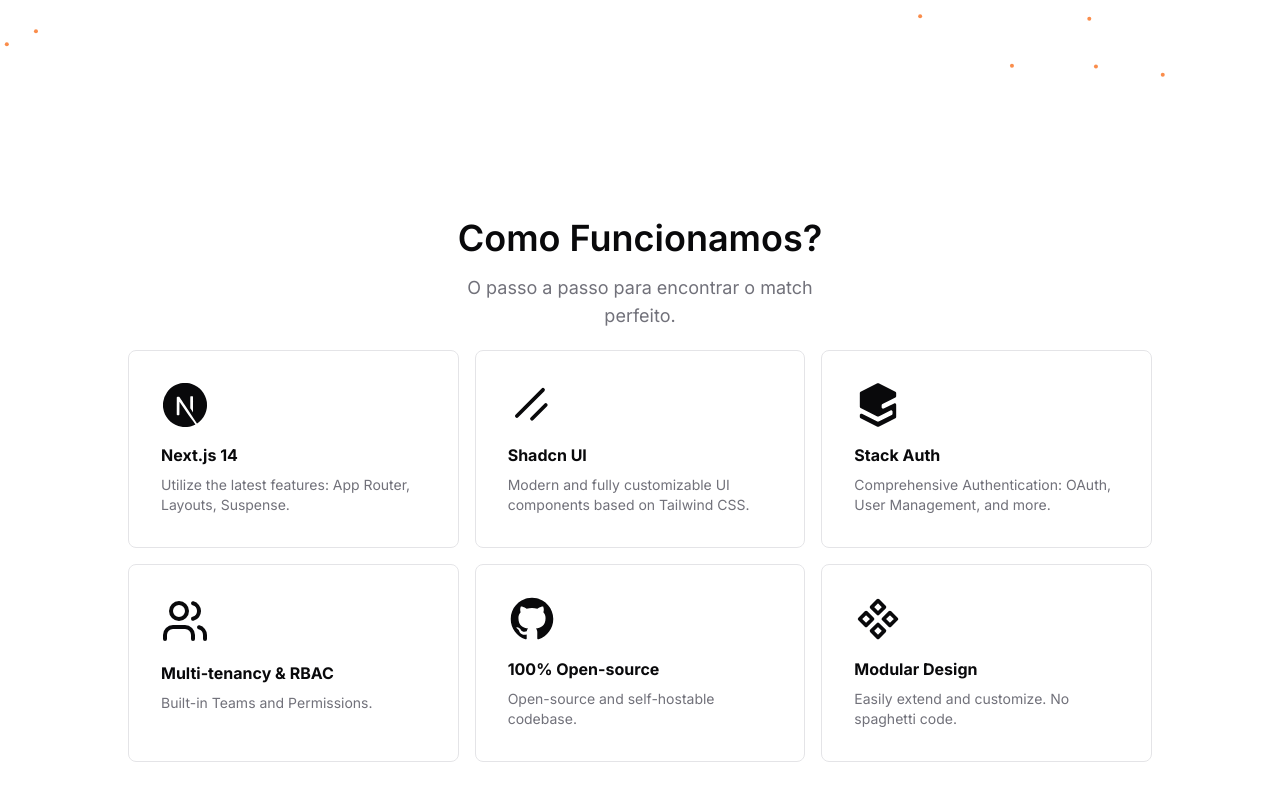
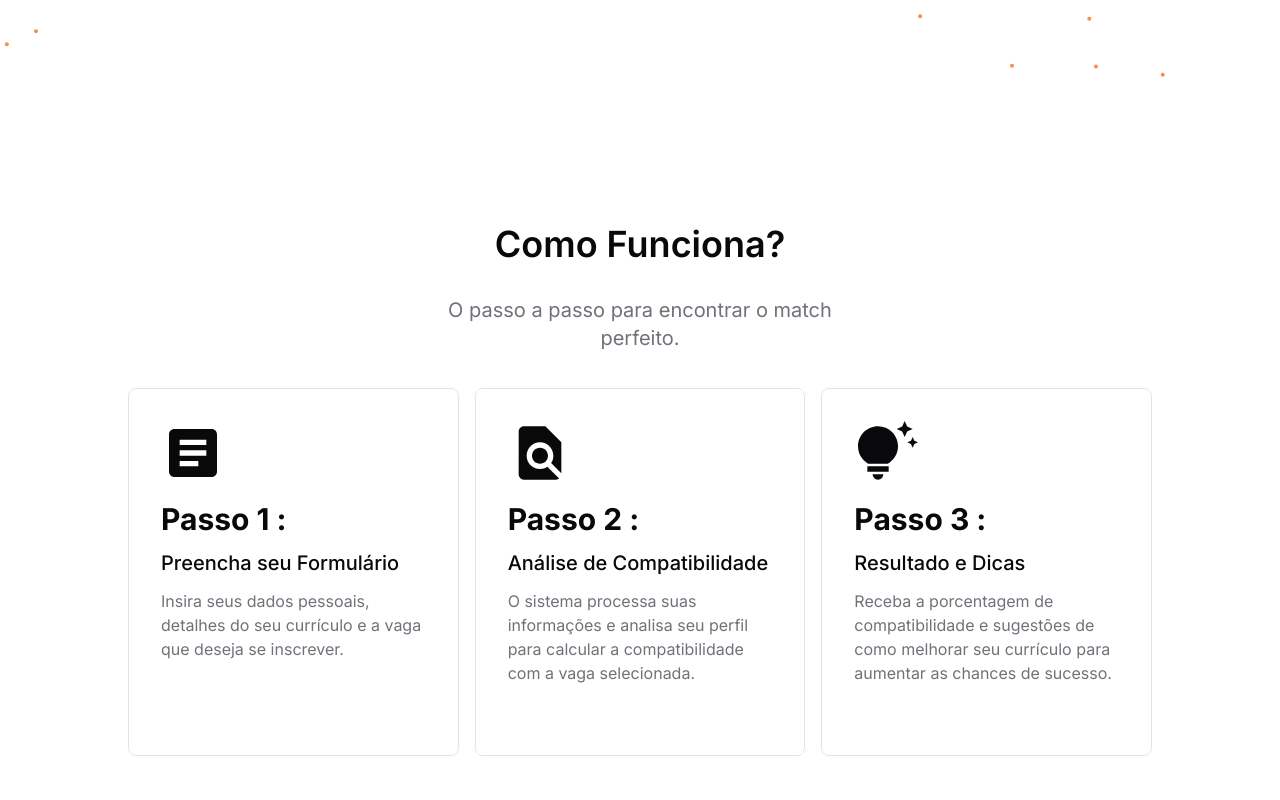
Before and after one commit to jvsfrancisco/conect.ai, a Next.js app: page / in a window 1280 px wide. Shown: the part 710-1510 px from the top of the page. Built offline with nearby package versions, Linux system fonts and the light colour scheme.

Commit message:
feat: implements the steps guide

```diff
--- a/app/(landing-page)/page.tsx
+++ b/app/(landing-page)/page.tsx
@@ -2,8 +2,9 @@
 import { FeatureGrid } from "@/components/features";
 import { Hero } from "@/components/hero";
 import { PricingGrid } from "@/components/pricing";
-import { GitHubLogoIcon } from "@radix-ui/react-icons";
-import { ComponentIcon, Users } from "lucide-react";
+import TipsAndUpdatesIcon from '@mui/icons-material/TipsAndUpdates';
+import FindInPageIcon from '@mui/icons-material/FindInPage';
+import ArticleIcon from '@mui/icons-material/Article';
 
 export default async function IndexPage() {
 
@@ -19,86 +20,35 @@
 
       <div id="comofuncionamos" />
       <FeatureGrid
-        title="Como Funcionamos?"
+        title="Como Funciona?"
         subtitle="O passo a passo para encontrar o match perfeito."
         items={[
           {
             icon: (
-              <svg viewBox="0 0 24 24" className="h-12 w-12 fill-current">
-                <path d="M11.572 0c-.176 0-.31.001-.358.007a19.76 19.76 0 0 1-.364.033C7.443.346 4.25 2.185 2.228 5.012a11.875 11.875 0 0 0-2.119 5.243c-.096.659-.108.854-.108 1.747s.012 1.089.108 1.748c.652 4.506 3.86 8.292 8.209 9.695.779.25 1.6.422 2.534.525.363.04 1.935.04 2.299 0 1.611-.178 2.977-.577 4.323-1.264.207-.106.247-.134.219-.158-.02-.013-.9-1.193-1.955-2.62l-1.919-2.592-2.404-3.558a338.739 338.739 0 0 0-2.422-3.556c-.009-.002-.018 1.579-.023 3.51-.007 3.38-.01 3.515-.052 3.595a.426.426 0 0 1-.206.214c-.075.037-.14.044-.495.044H7.81l-.108-.068a.438.438 0 0 1-.157-.171l-.05-.106.006-4.703.007-4.705.072-.092a.645.645 0 0 1 .174-.143c.096-.047.134-.051.54-.051.478 0 .558.018.682.154.035.038 1.337 1.999 2.895 4.361a10760.433 10760.433 0 0 0 4.735 7.17l1.9 2.879.096-.063a12.317 12.317 0 0 0 2.466-2.163 11.944 11.944 0 0 0 2.824-6.134c.096-.66.108-.854.108-1.748 0-.893-.012-1.088-.108-1.747-.652-4.506-3.859-8.292-8.208-9.695a12.597 12.597 0 0 0-2.499-.523A33.119 33.119 0 0 0 11.573 0zm4.069 7.217c.347 0 .408.005.486.047a.473.473 0 0 1 .237.277c.018.06.023 1.365.018 4.304l-.006 4.218-.744-1.14-.746-1.14v-3.066c0-1.982.01-3.097.023-3.15a.478.478 0 0 1 .233-.296c.096-.05.13-.054.5-.054z" />
-              </svg>
+              <ArticleIcon/>
             ),
-            title: "Next.js 14",
+            title1: "Passo 1 :",
+            title2: "Preencha seu Formulário",
             description:
-              "Utilize the latest features: App Router, Layouts, Suspense.",
+              "Insira seus dados pessoais, detalhes do seu currículo e a vaga que deseja se inscrever.",
           },
           {
             icon: (
-              <svg
-                xmlns="http://www.w3.org/2000/svg"
-                viewBox="0 0 256 256"
-                className="h-12 w-12 fill-current"
-              >
-                <rect width="256" height="256" fill="none"></rect>
-                <line
-                  x1="208"
-                  y1="128"
-                  x2="128"
-                  y2="208"
-                  fill="none"
-                  stroke="currentColor"
-                  strokeLinecap="round"
-                  strokeLinejoin="round"
-                  strokeWidth="22"
-                ></line>
-                <line
-                  x1="192"
-                  y1="40"
-                  x2="40"
-                  y2="192"
-                  fill="none"
-                  stroke="currentColor"
-                  strokeLinecap="round"
-                  strokeLinejoin="round"
-                  strokeWidth="22"
-                ></line>
-              </svg>
+              <FindInPageIcon/>
             ),
-            title: "Shadcn UI",
+            title1: "Passo 2 :",
+            title2: "Análise de Compatibilidade",
             description:
-              "Modern and fully customizable UI components based on Tailwind CSS.",
+              "O sistema processa suas informações e analisa seu perfil para calcular a compatibilidade com a vaga selecionada.",
           },
           {
             icon: (
-              <svg
-                width="201"
-                height="242"
-                viewBox="0 0 201 242"
-                fill="none"
-                xmlns="http://www.w3.org/2000/svg"
-                className="h-12 w-12 fill-current"
-              >
-                <path d="M104.004 1.78785C101.751 0.662376 99.1002 0.663161 96.8483 1.78998L4.9201 47.7892C2.21103 49.1448 0.5 51.9143 0.5 54.9436V130.526C0.5 133.556 2.2123 136.327 4.92292 137.682L96.9204 183.67C99.1725 184.796 101.823 184.796 104.075 183.67L168.922 151.246C174.242 148.587 180.5 152.455 180.5 158.402V168.855C180.5 171.885 178.788 174.655 176.078 176.01L104.077 212.011C101.825 213.137 99.1745 213.137 96.9224 212.012L12.0771 169.598C6.75791 166.939 0.5 170.807 0.5 176.754V187.048C0.5 190.083 2.21689 192.856 4.93309 194.209L97.0051 240.072C99.2529 241.191 101.896 241.191 104.143 240.07L196.071 194.21C198.785 192.857 200.5 190.084 200.5 187.052V119.487C200.5 113.54 194.242 109.672 188.922 112.332L132.078 140.754C126.758 143.414 120.5 139.546 120.5 133.599V123.145C120.5 120.115 122.212 117.345 124.922 115.99L196.078 80.4124C198.788 79.0573 200.5 76.2872 200.5 73.257V54.9468C200.5 51.9158 198.787 49.1451 196.076 47.7904L104.004 1.78785Z" />
-              </svg>
+              <TipsAndUpdatesIcon/>
             ),
-            title: "Stack Auth",
+            title1: "Passo 3 :",
+            title2: "Resultado e Dicas",
             description:
-              "Comprehensive Authentication: OAuth, User Management, and more.",
-          },
-          {
-            icon: <Users className="h-12 w-12" />,
-            title: "Multi-tenancy & RBAC",
-            description: "Built-in Teams and Permissions.",
-          },
-          {
-            icon: <GitHubLogoIcon className="h-12 w-12" />,
-            title: "100% Open-source",
-            description: "Open-source and self-hostable codebase.",
-          },
-          {
-            icon: <ComponentIcon className="h-12 w-12" />,
-            title: "Modular Design",
-            description: "Easily extend and customize. No spaghetti code.",
+               "Receba a porcentagem de compatibilidade e sugestões de como melhorar seu currículo para aumentar as chances de sucesso.",
           },
         ]}
       />
--- a/app/globals.css
+++ b/app/globals.css
@@ -135,3 +135,13 @@
   box-shadow: 0 4px 10px rgba(255, 140, 0, 0.5); /* Sombra leve destacando */
   transition: box-shadow 0.3s ease;
 }
+
+.ico {
+  svg {
+    width: 3rem;
+    height: auto;
+    @media (min-width: 800px) {
+      width: 4rem;
+    }
+  }
+}
--- a/components/features.tsx
+++ b/components/features.tsx
@@ -1,15 +1,17 @@
 export function FeatureGridItem(props: {
   icon: React.ReactNode;
-  title: string;
+  title1: string;
+  title2: string
   description: string;
 }) {
   return (
     <div className="relative overflow-hidden rounded-lg border bg-background p-2">
-      <div className="flex h-[180px] flex-col rounded-md p-6 gap-4">
+      <div className="ico flex lg:h-[350px] flex-col rounded-md p-6 gap-4">
         {props.icon}
         <div className="space-y-2">
-          <h3 className="font-bold">{props.title}</h3>
-          <p className="text-sm text-muted-foreground">{props.description}</p>
+          <h3 className="font-bold text-2xl lg:text-3xl ">{props.title1}</h3>
+          <h3 className="font-medium text-lg pt-1 pb-1 lg:text-xl">{props.title2}</h3>
+          <p className="text-sm text-muted-foreground break-words lg:text-base">{props.description}</p>
         </div>
       </div>
     </div>
@@ -21,7 +23,8 @@
   subtitle: string;
   items: {
     icon: React.ReactNode;
-    title: string;
+    title1: string;
+    title2: string
     description: string;
   }[];
 }) {
@@ -30,16 +33,16 @@
       id="features"
       className="relative z-1 container flex flex-col items-center justify-center gap-5 min-h-screen py-16 md:py-24 lg:py-32"
     >
-      <div className="mx-auto flex max-w-6xl flex-col items-center space-y-4 text-center">
-        <h2 className="text-3xl md:text-4xl font-semibold">
+      <div className="mx-auto flex max-w-6xl flex-col items-center space-y-8 text-center">
+        <h2 className="text-4xl md:text-4xl font-semibold">
           {props.title}
         </h2>
-        <p className="max-w-[85%] text-muted-foreground sm:text-lg">
+        <p className="max-w-[85%] text-muted-foreground sm:text-xl text-wrap">
           {props.subtitle}
         </p>
       </div>
 
-      <div className="mx-auto grid justify-center gap-4 sm:grid-cols-2 md:max-w-5xl md:grid-cols-3">
+      <div className="mx-auto grid justify-center gap-4 sm:grid-cols-2 md:max-w-5xl md:grid-cols-3 mt-4">
         {props.items.map((item, index) => (
           <FeatureGridItem key={index} {...item} />
         ))}
--- a/components/hero.tsx
+++ b/components/hero.tsx
@@ -30,8 +30,7 @@
   return (
     <section
       id="inicio"
-      className={`relative flex items-center justify-center min-h-screen py-16 md:py-24 lg:py-32 transition-all duration-500 ${
-    headerVisible ? "mt-18" : "pt-18"
+      className={`relative flex items-center justify-center min-h-screen py-16 md:py-24 lg:py-32 transition-all duration-500
   }`}
     >
       <Particle />
--- a/package.json
+++ b/package.json
@@ -9,6 +9,10 @@
     "lint": "next lint"
   },
   "dependencies": {
+    "@emotion/react": "^11.13.3",
+    "@emotion/styled": "^11.13.0",
+    "@mui/icons-material": "^6.1.7",
+    "@mui/material": "^6.1.7",
     "@radix-ui/react-avatar": "^1.0.4",
     "@radix-ui/react-dialog": "^1.0.5",
     "@radix-ui/react-icons": "^1.3.0",
```
Also changed, not shown: 1 other file (tests, documents, lock files or other folders).
